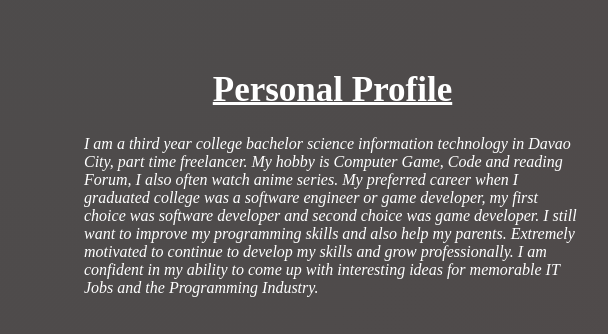
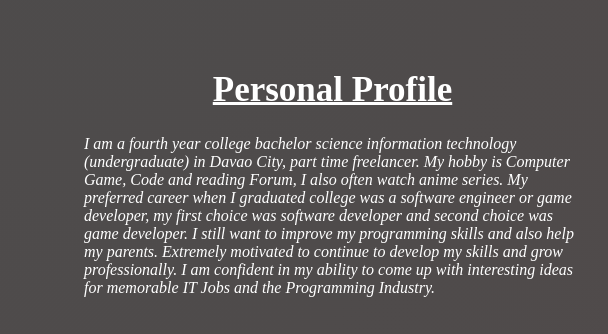
Before and after one commit to gjayz099/Personal-Portfolio-V1, a plain HTML site: page index.html in a window 1280 px wide. Shown: the part 2194-2528 px from the top of the page, 571-1179 px from the left. Drawn offline with nearby package versions, Linux system fonts and the light colour scheme.

Commit message:
Update index.html

```diff
--- a/index.html
+++ b/index.html
@@ -364,7 +364,7 @@
             <div class="right-container-about" data-aos="zoom-in-left">
                 <div class="about-title">
                     <h3>Personal Profile</h3>
-                    <p>I am a third year college bachelor science information technology in Davao City, part time freelancer. My hobby is Computer Game, Code and reading Forum, I also often watch anime series. My preferred career when I graduated college was a software engineer or game developer, my first choice was software developer and second choice was game developer. I still want to improve my programming skills and also help my parents. Extremely motivated to continue to develop my skills and grow professionally. I am confident in my ability to come up with interesting ideas for memorable IT Jobs and the Programming Industry.</p>
+                    <p>I am a fourth year college bachelor science information technology (undergraduate) in Davao City, part time freelancer. My hobby is Computer Game, Code and reading Forum, I also often watch anime series. My preferred career when I graduated college was a software engineer or game developer, my first choice was software developer and second choice was game developer. I still want to improve my programming skills and also help my parents. Extremely motivated to continue to develop my skills and grow professionally. I am confident in my ability to come up with interesting ideas for memorable IT Jobs and the Programming Industry.</p>
                 </div>
                 <h4 class="Address">My Address:</h4>
                 <p>Barangay Communal, Davao City, Davao del sure, Philippines</p>
```
